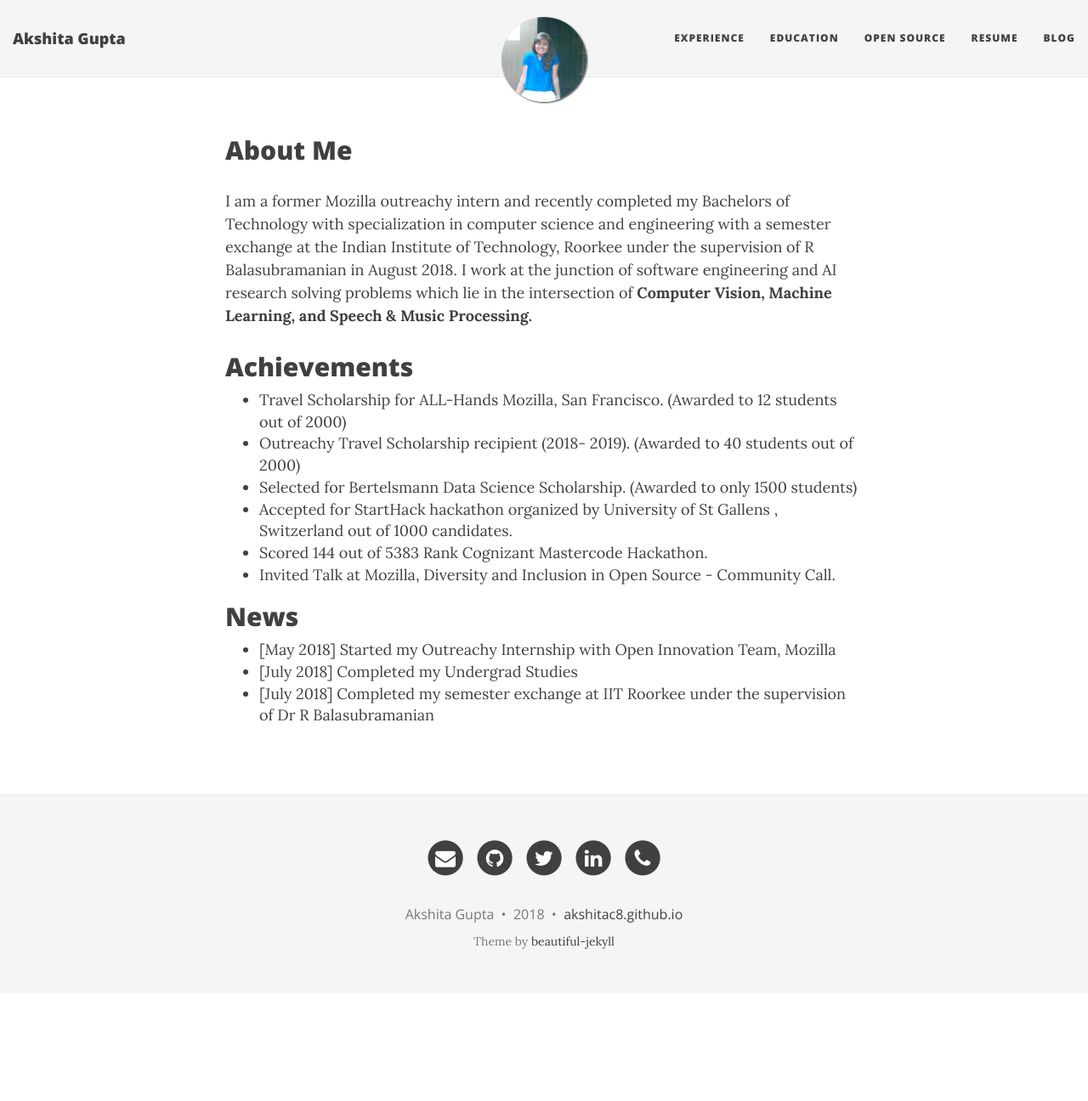
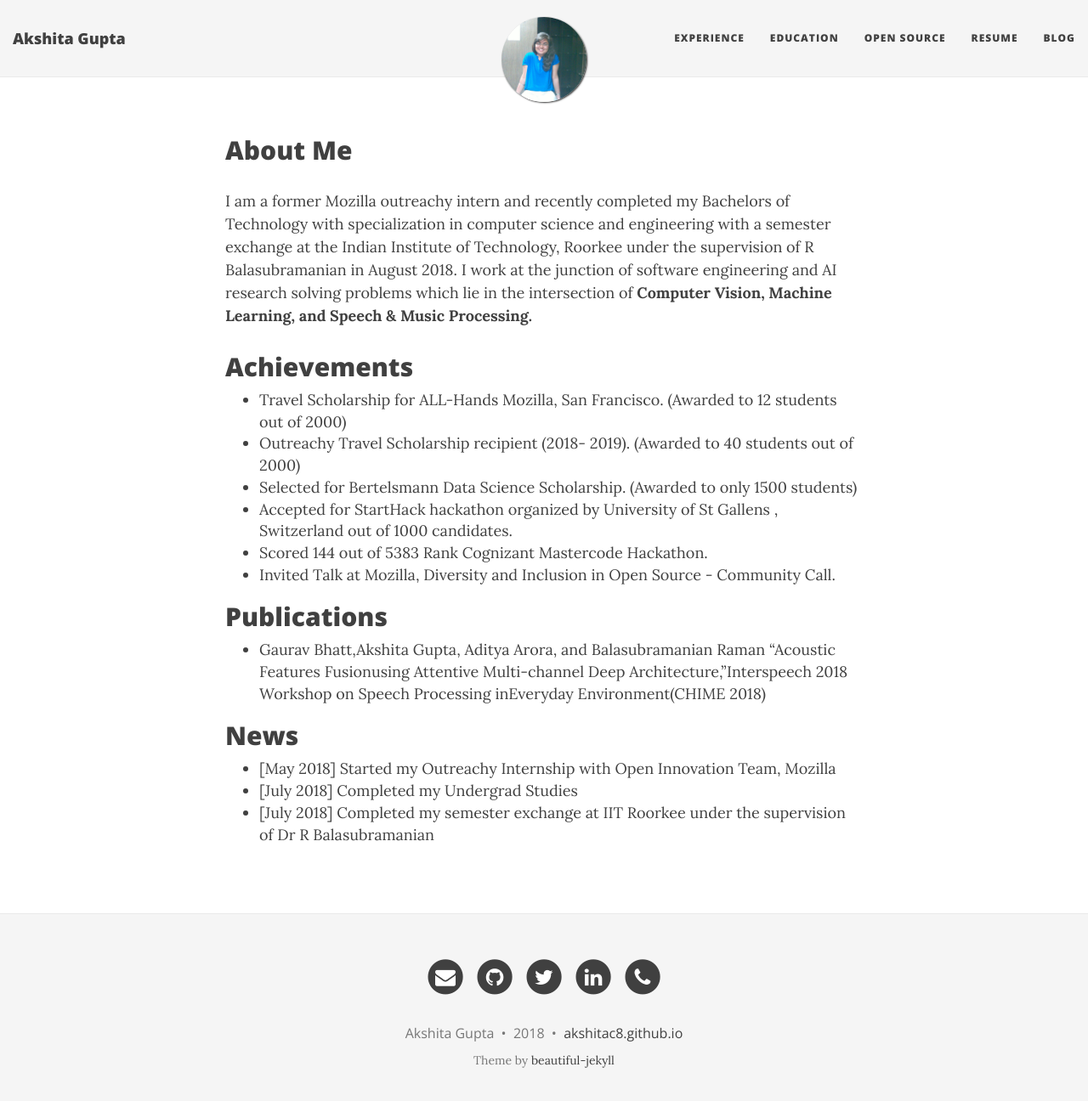
Before and after one commit to akshitac8/akshitac8.github.io, a Jekyll site: the page built from index.html, in a window 1280 px wide and 1309 px high. Shown: the top 1296 px of the window at 85% size. Built offline with Jekyll 4.4.1, drawn with Linux system fonts in a browser that asks for light colours; nearby versions of some CDN libraries; the list of posts is cut into pages by our own code.

Commit message:
Update page.html

```diff
--- a/_layouts/page.html
+++ b/_layouts/page.html
@@ -21,6 +21,10 @@ layout: base
           <li>Scored 144 out of 5383 Rank Cognizant Mastercode Hackathon.</li>
           <li>Invited Talk at Mozilla, Diversity and Inclusion in Open Source - Community Call.</li>
         </ul>
+        <h2>Publications</h2>
+        <ul>
+        <li>Gaurav Bhatt,Akshita Gupta, Aditya Arora, and Balasubramanian Raman “Acoustic Features Fusionusing Attentive Multi-channel Deep Architecture,”Interspeech 2018 Workshop on Speech Processing inEveryday Environment(CHIME 2018)</li>
+        </ul>
         <h2>News</h2>
         <ul>
           <li>[May 2018] Started my Outreachy Internship with Open Innovation Team, Mozilla</li>
```
